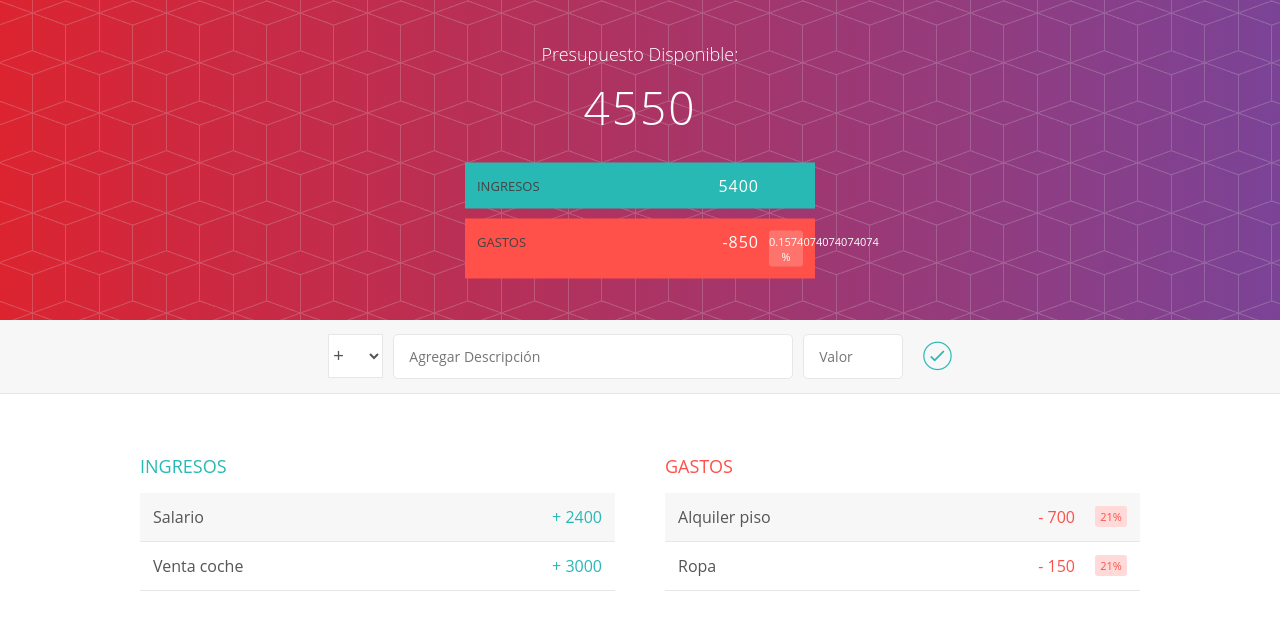
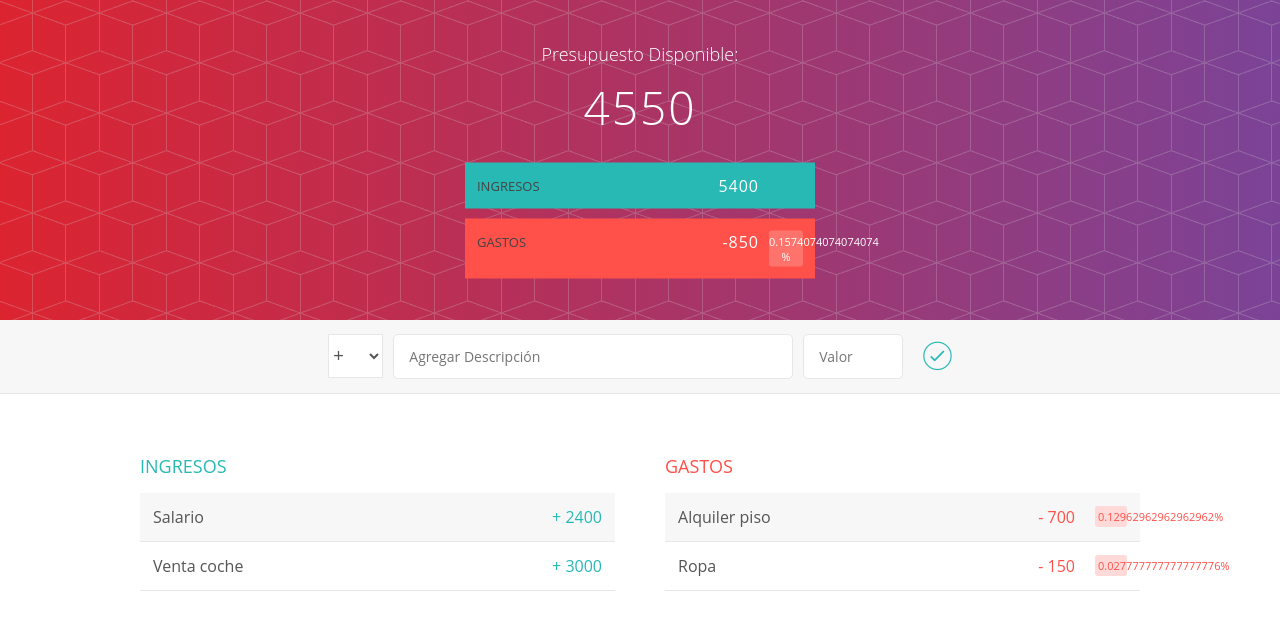
Before and after one commit to Lalu163/presupuesto-app, an Angular app: page / in a window 1280 px wide. Shown: the top 630 px of the page. Built offline with nearby package versions, Linux system fonts and the light colour scheme.

Commit message:
dinamizado componente gasto

```diff
--- a/src/app/app.component.html
+++ b/src/app/app.component.html
@@ -11,6 +11,8 @@
 
       <app-ingreso></app-ingreso>
 
-      <app-gasto></app-gasto>
+      <app-gasto
+      [ingresoTotal]="getIngresoTotal()"
+      ></app-gasto>
 
   </div>
--- a/src/app/gasto/gasto.component.html
+++ b/src/app/gasto/gasto.component.html
@@ -6,9 +6,9 @@
             <div class="elemento_descripcion">{{gasto.descripcion}}</div>
             <div class="right limpiarEstilos">
                 <div class="elemento_valor">- {{gasto.valor}}</div>
-                <div class="elemento_porcentaje">21%</div>
+                <div class="elemento_porcentaje">{{calcularPorcentaje(gasto)}}%</div>
                 <div class="elemento_eliminar">
-                    <button class="elemento_eliminar--btn"><i class="ion-ios-close-outline"></i></button>
+                    <button class="elemento_eliminar--btn"><i class="ion-ios-close-outline" (click)="eliminarGasto(gasto)"></i></button>
                 </div>
             </div>
         </div>
--- a/src/app/gasto/gasto.component.ts
+++ b/src/app/gasto/gasto.component.ts
@@ -1,4 +1,4 @@
-import { Component, OnInit } from '@angular/core';
+import { Component, Input, OnInit } from '@angular/core';
 import { Gasto } from './gasto.model';
 import { GastoServicio } from './gasto.servicio';
 
@@ -10,6 +10,7 @@ import { GastoServicio } from './gasto.servicio';
 export class GastoComponent implements OnInit {
 
   gastos:Gasto[]=[];
+  @Input() ingresoTotal:number;
 
   constructor(private gastoServicio:GastoServicio) { }
 
@@ -17,4 +18,12 @@ export class GastoComponent implements OnInit {
     this.gastos = this.gastoServicio.gastos;
   }
 
+  eliminarGasto(gasto:Gasto){
+    this.gastoServicio.eliminar(gasto);
+  }
+
+  calcularPorcentaje(gasto:Gasto){
+    return gasto.valor/this.ingresoTotal;
+  }
+
 }
--- a/src/app/gasto/gasto.servicio.ts
+++ b/src/app/gasto/gasto.servicio.ts
@@ -5,4 +5,10 @@ export class GastoServicio{
         new Gasto("Alquiler piso", 700),
         new Gasto("Ropa", 150)
     ];
+
+eliminar(gasto:Gasto){
+    const indice:number=this.gastos.indexOf(gasto);
+    this.gastos.splice(indice,1);
 }
+
+}
```
